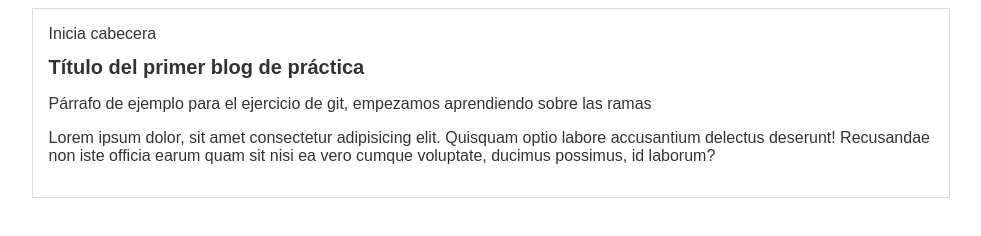
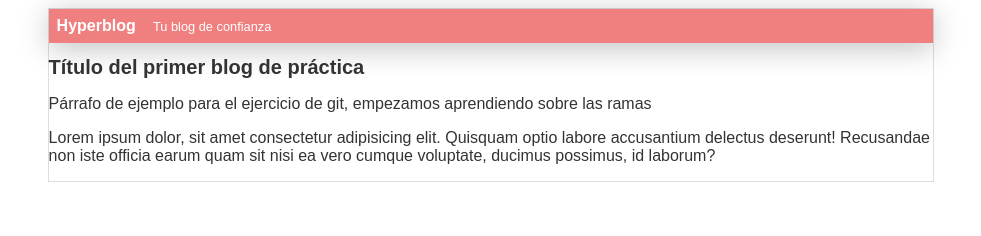
Before and after one commit to rubengrro/hyperblog-cursoPlatzi, a plain HTML site: page index.html in a window 1280 px wide. Shown: the whole page, without its empty margins (149-1130 px from the left). Drawn offline with Linux system fonts and the light colour scheme.

Commit message:
Cabecera finalizada

```diff
--- a/index.html
+++ b/index.html
@@ -10,7 +10,8 @@
 <body>
     <div id="container">
         <div id="cabecera">
-            Inicia cabecera
+            Hyperblog
+            <span>Tu blog de confianza</span>
         </div>
         <div id="post">
             <h1>Título del primer blog de práctica</h1>
--- a/style.css
+++ b/style.css
@@ -6,7 +6,7 @@ body{
 }
 #container {
     width: 70%;
-    padding: 1em;
+    padding: 0;
     text-align: left;
     border: 1px solid #DDD;
     margin: 0 auto;
@@ -14,3 +14,16 @@ body{
 #container h1 {
 font-size: 20px;
 }
+#cabecera{
+    background-color: lightcoral;
+    color: white;
+    font-weight: bold;
+    margin: 0;
+    padding: 0.5em;
+    box-shadow: 0px 5px 30px 0px rgba(0,0,0,0.25);
+}
+#cabecera span {
+    padding: 0 0 0 1em;
+    font-weight: normal;
+    font-size: 0.8em;
+}
```
